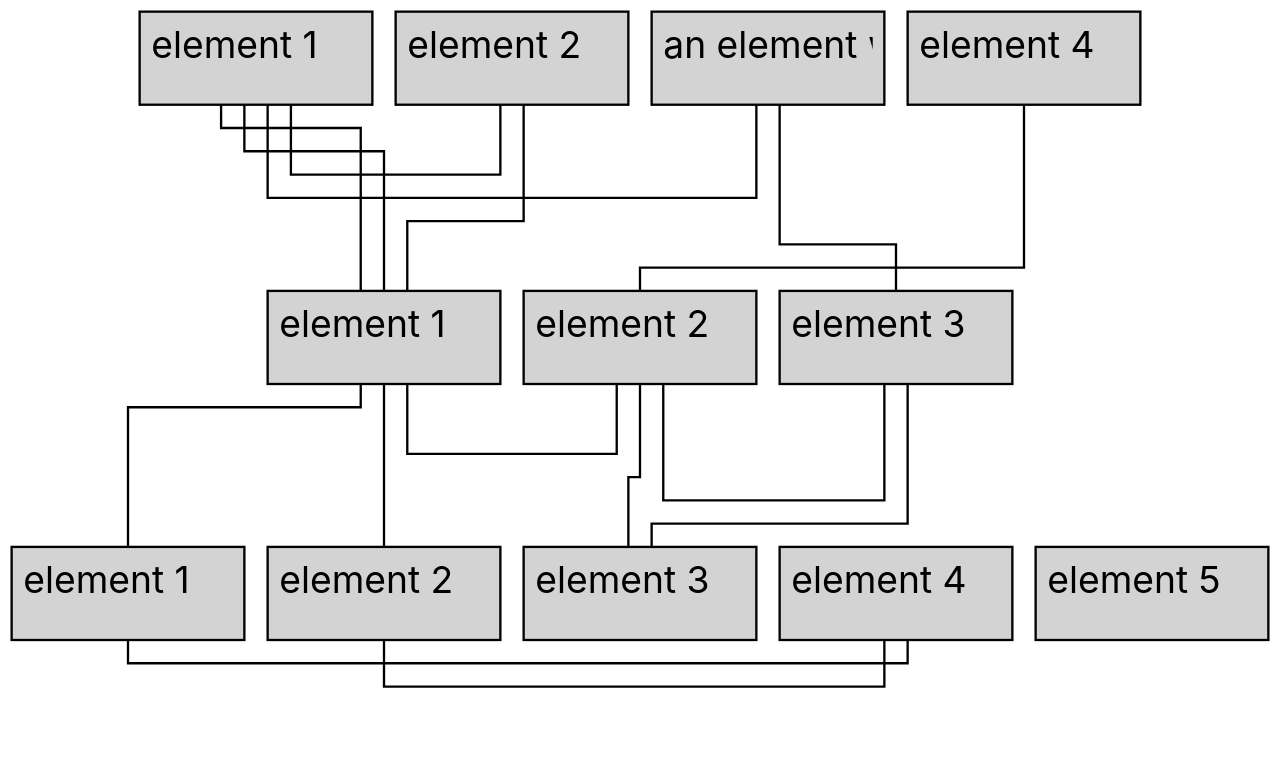
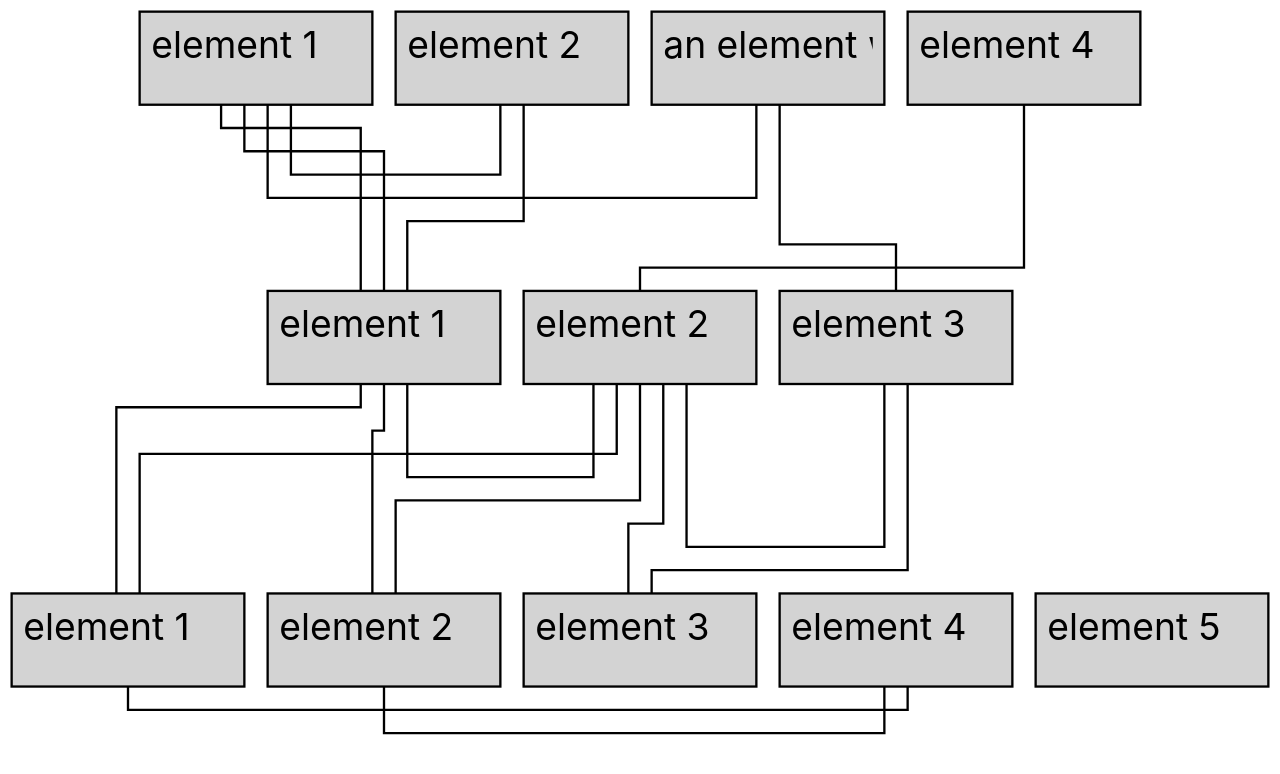
Before and after one commit to tkreyling/svg-experiments, a React (Create React App) app: page / in a window 1280 px wide. Shown: the top 774 px of the page. Built offline with nearby package versions, Linux system fonts and the light colour scheme.

Commit message:
Add two more examples, so that node layers[1][1] has edges to all differently positioned nodes

```diff
--- a/src/App.tsx
+++ b/src/App.tsx
@@ -259,6 +259,8 @@ const edges = [
     {from: layers[0][3], to: layers[1][1]},
     {from: layers[1][2], to: layers[2][2]},
     {from: layers[1][1], to: layers[2][2]},
+    {from: layers[1][1], to: layers[2][1]},
+    {from: layers[1][1], to: layers[2][0]},
     {from: layers[2][0], to: layers[1][0]},
     {from: layers[2][1], to: layers[1][0]},
     {from: layers[2][0], to: layers[2][3]},
```
